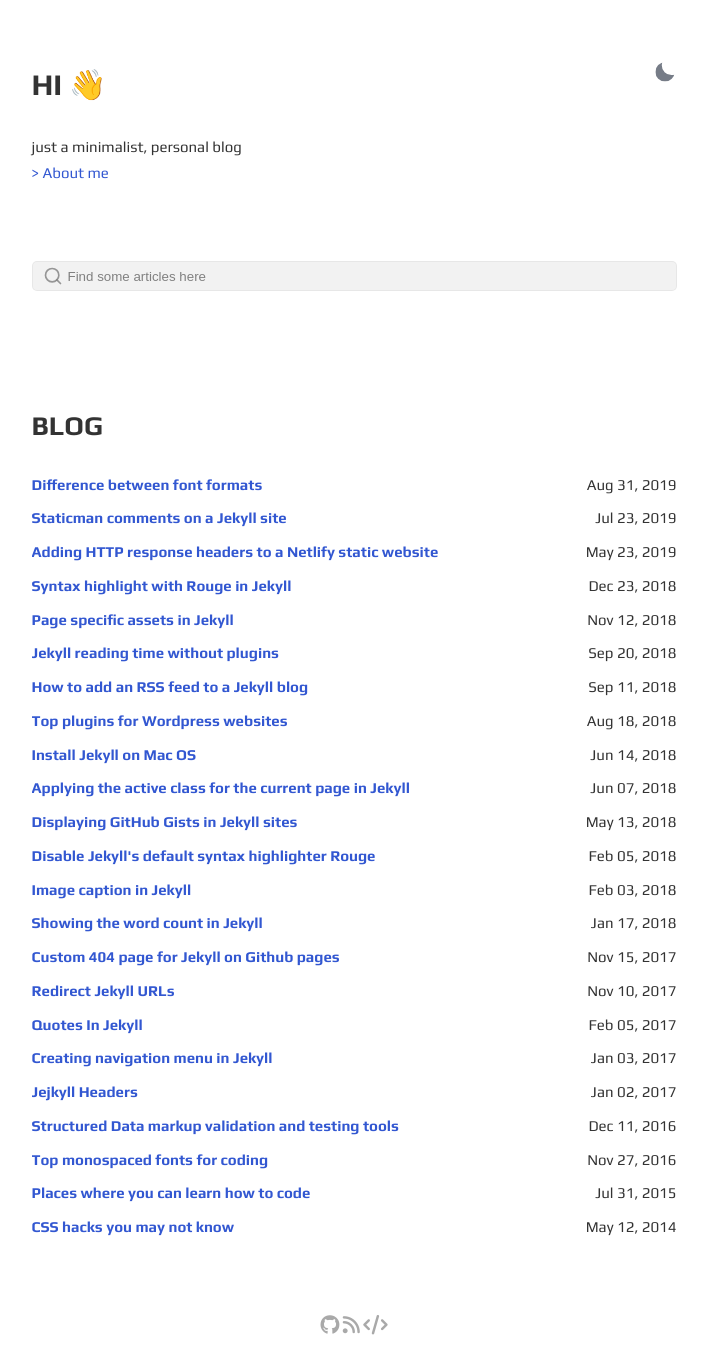
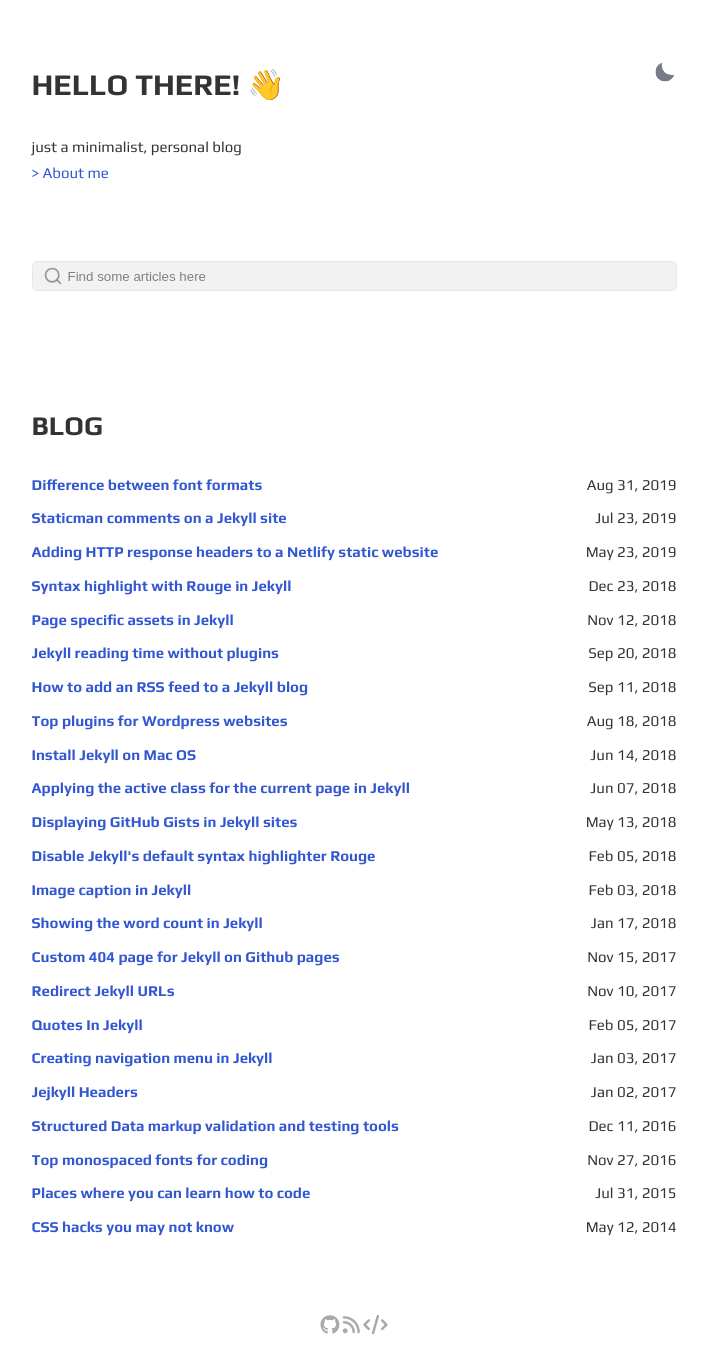
Before and after one commit to DavideBri/Gesko, a Jekyll site: the page built from index.html, in a window 1280 px wide. Shown: the whole page, without its empty margins (286-994 px from the left). Built offline with Jekyll 4.4.1, drawn with Linux system fonts in a browser that asks for light colours.

Commit message:
improving SEO

```diff
--- a/_config.yml
+++ b/_config.yml
@@ -1,6 +1,6 @@
 site: Gesko
 title: Gesko
-greetings: Hi 👋
+greetings: Hello there! 👋
 description: >-
   just a minimalist, personal blog
 lang: en-US
--- a/_includes/head.html
+++ b/_includes/head.html
@@ -1,7 +1,7 @@
 <head>
   <meta charset="UTF-8">
   <meta name="viewport" content="width=device-width, initial-scale=1.0">
-  <meta name="description" content="Discover a clean and straightforward Jekyll blogging theme with our simple and minimalistic template. Perfect for Github Pages, this user-friendly design is easy to set up and requires minimal maintenance, letting you focus on creating and sharing your content.">
+  <meta name="description" content="Discover a clean and straightforward Jekyll blogging theme with our simple and minimal template. Github Pages ready, user-friendly design, easy to set up and low maintenance, letting you focus on creating content.">
   <link rel="stylesheet" href="{{ site.url }}{{ site.baseurl }}/assets/css/syntax.css">
   <link rel="preconnect" href="https://cdnjs.cloudflare.com">
   <link rel="stylesheet" href="https://cdnjs.cloudflare.com/ajax/libs/font-awesome/6.4.0/css/all.min.css">
```
